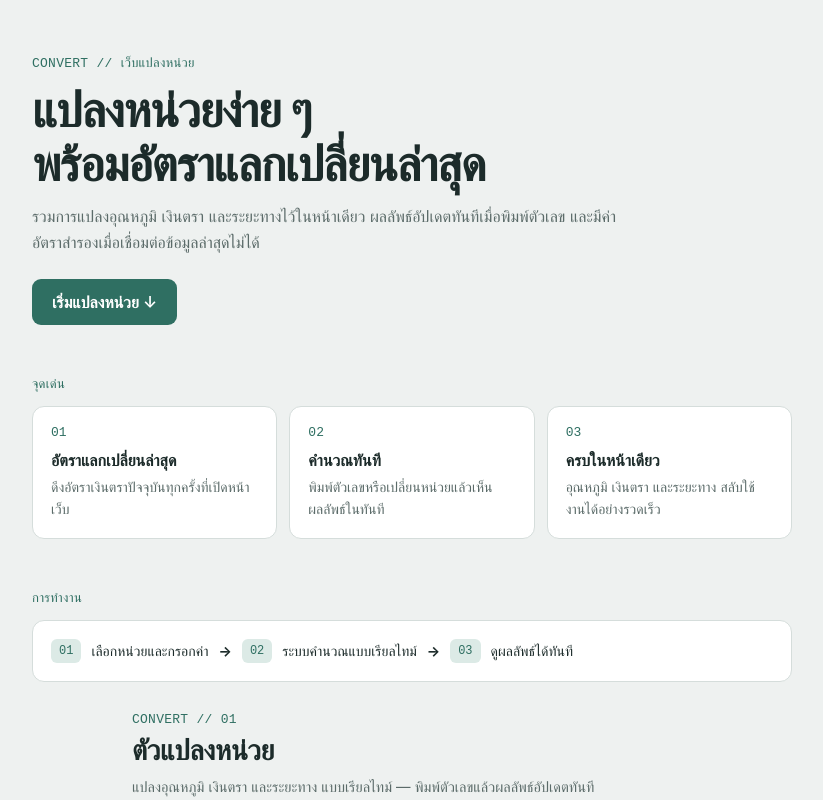
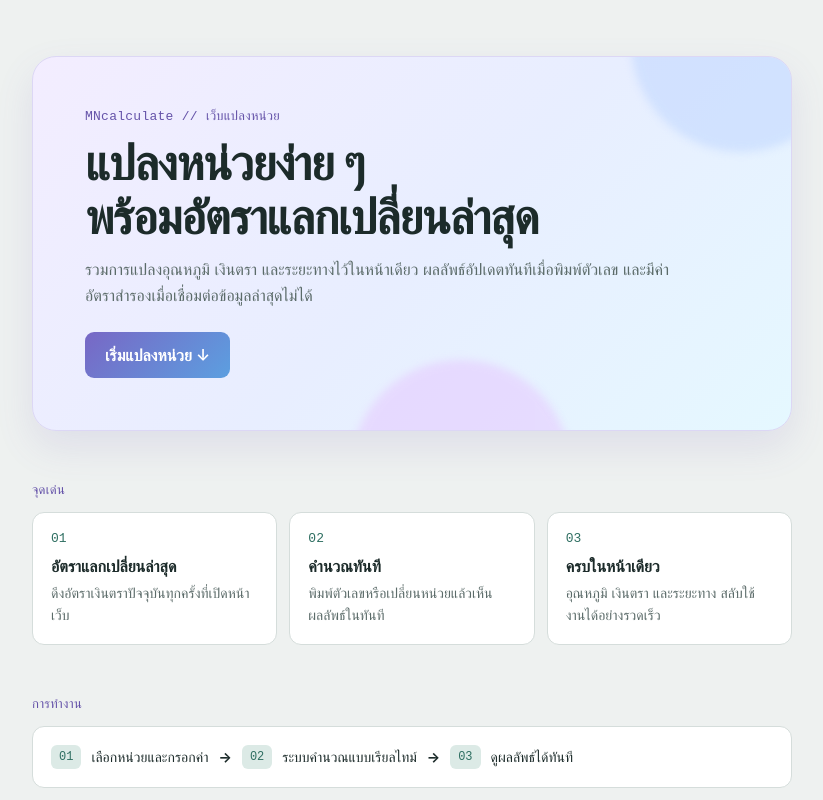
Before and after one commit to mindet24/MNcalculate, a plain HTML site: page index.html in a window 1280 px wide. Shown: the top 800 px of the page, without its empty margins (228-1051 px from the left). Drawn offline with Linux system fonts and the light colour scheme; no server answers.

Commit message:
Style MNcalculate hero in pastel purple and blue

```diff
--- a/index.html
+++ b/index.html
@@ -40,10 +40,46 @@
     padding: 56px 0 30px;
   }
 
+  .hero{
+    position: relative;
+    overflow: hidden;
+    padding: clamp(30px, 6vw, 52px);
+    border: 1px solid #DCD7F5;
+    border-radius: 24px;
+    background: linear-gradient(135deg, #F3EDFF 0%, #E8EEFF 52%, #E5F8FF 100%);
+    box-shadow: 0 16px 38px rgba(108, 92, 180, .12);
+  }
+
+  .hero::before,
+  .hero::after{
+    position: absolute;
+    content: "";
+    width: 220px;
+    height: 220px;
+    border-radius: 50%;
+    filter: blur(4px);
+    opacity: .55;
+    pointer-events: none;
+  }
+
+  .hero::before{
+    top: -125px;
+    right: -60px;
+    background: #BFD6FF;
+  }
+
+  .hero::after{
+    bottom: -150px;
+    left: 42%;
+    background: #E6C8FF;
+  }
+
+  .hero > *{ position: relative; z-index: 1; }
+
   .intro-kicker, .intro-label{
     font-family: var(--mono);
     font-size: 13px;
-    color: var(--accent);
+    color: #6553A9;
     letter-spacing: .02em;
   }
 
@@ -68,7 +104,7 @@
     margin-top: 24px;
     padding: 13px 20px;
     border-radius: 9px;
-    background: var(--accent);
+    background: linear-gradient(135deg, #7867C5, #5C9FE0);
     color: #fff;
     font-weight: 600;
     text-decoration: none;
@@ -318,10 +354,12 @@
 <body>
 
 <section class="intro" aria-labelledby="intro-title">
-  <div class="intro-kicker">CONVERT // เว็บแปลงหน่วย</div>
-  <h1 id="intro-title">แปลงหน่วยง่าย ๆ<br>พร้อมอัตราแลกเปลี่ยนล่าสุด</h1>
-  <p class="intro-lede">รวมการแปลงอุณหภูมิ เงินตรา และระยะทางไว้ในหน้าเดียว ผลลัพธ์อัปเดตทันทีเมื่อพิมพ์ตัวเลข และมีค่าอัตราสำรองเมื่อเชื่อมต่อข้อมูลล่าสุดไม่ได้</p>
-  <a class="intro-cta" href="#calculator">เริ่มแปลงหน่วย ↓</a>
+  <div class="hero">
+    <div class="intro-kicker">MNcalculate // เว็บแปลงหน่วย</div>
+    <h1 id="intro-title">แปลงหน่วยง่าย ๆ<br>พร้อมอัตราแลกเปลี่ยนล่าสุด</h1>
+    <p class="intro-lede">รวมการแปลงอุณหภูมิ เงินตรา และระยะทางไว้ในหน้าเดียว ผลลัพธ์อัปเดตทันทีเมื่อพิมพ์ตัวเลข และมีค่าอัตราสำรองเมื่อเชื่อมต่อข้อมูลล่าสุดไม่ได้</p>
+    <a class="intro-cta" href="#calculator">เริ่มแปลงหน่วย ↓</a>
+  </div>
 
   <div class="intro-label">จุดเด่น</div>
   <div class="feature-grid">
@@ -493,7 +531,7 @@
 
   </div>
 
-  <footer>ทำด้วย HTML · CSS · JavaScript อย่างง่าย by วีระศักดิ์ แอ่น ศักดิ์ดินนท์</footer>
+  <footer>ทำด้วย HTML · CSS · JavaScript อย่างง่าย by วีระศักดิ์ แอ่น ศักดิ์ดินนท์/n dd</footer>
 </div>
 
 <script>
```
